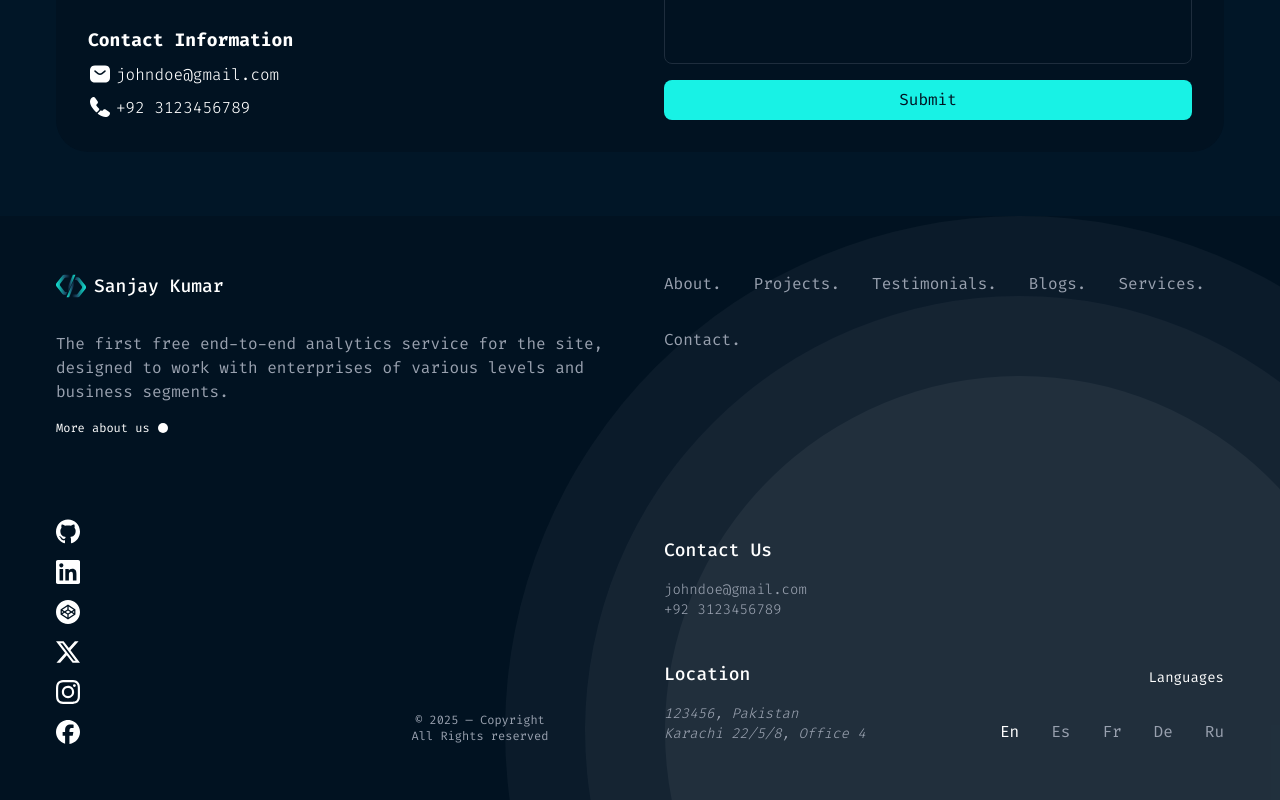
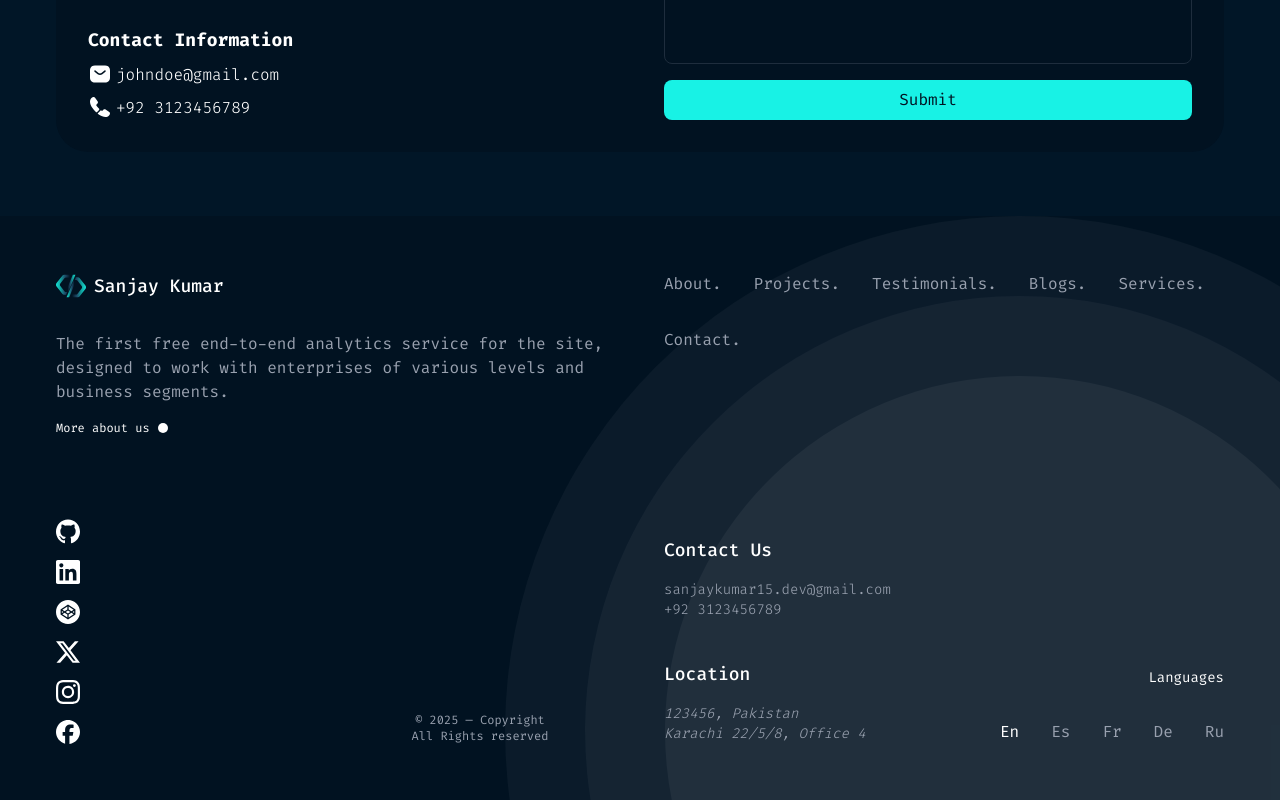
Before and after one commit to sanjayfdev/sanjayfdev-portfolio, a Next.js app: page / in a window 1280 px wide. Shown: the part 3743-4543 px from the top of the page. Built offline with nearby package versions, Linux system fonts and the light colour scheme.

Commit message:
changes footer

```diff
--- a/src/components/Footer/Footer.tsx
+++ b/src/components/Footer/Footer.tsx
@@ -58,9 +58,9 @@ const Footer = () => {
             <div className="flex flex-col">
               <h5 className="text-neutral mb-4 text-lg font-medium">Contact Us</h5>
               <a
-                href="mailto:johndoe@gmail.com"
+                href="mailto:sanjaykumar15.dev@gmail.com"
                 className="text-tertiary-content hover:text-neutral text-sm font-light transition-colors duration-300">
-                johndoe@gmail.com
+                sanjaykumar15.dev@gmail.com
               </a>
               <a
                 href="tel:+92 3123456789"
```
